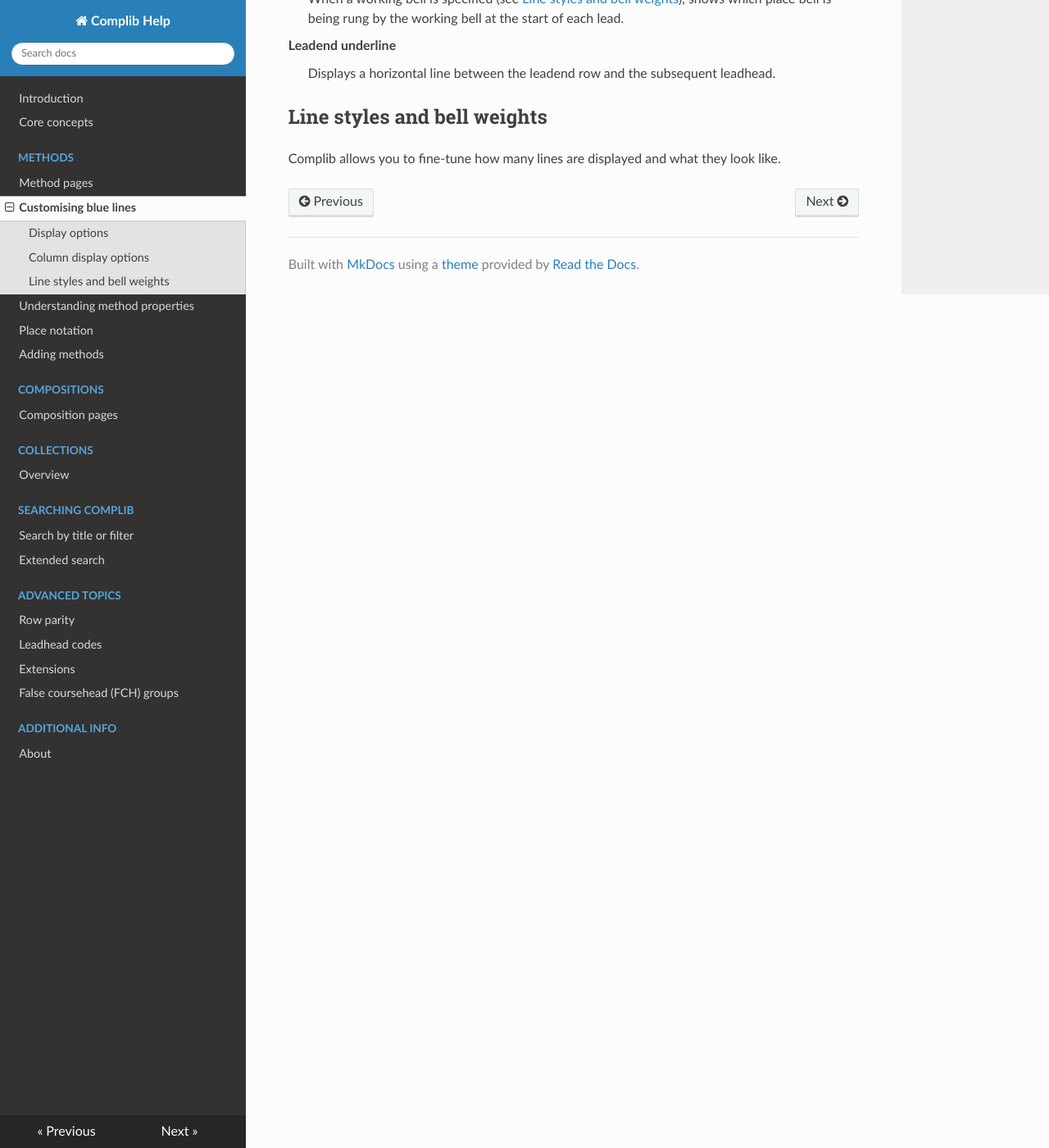
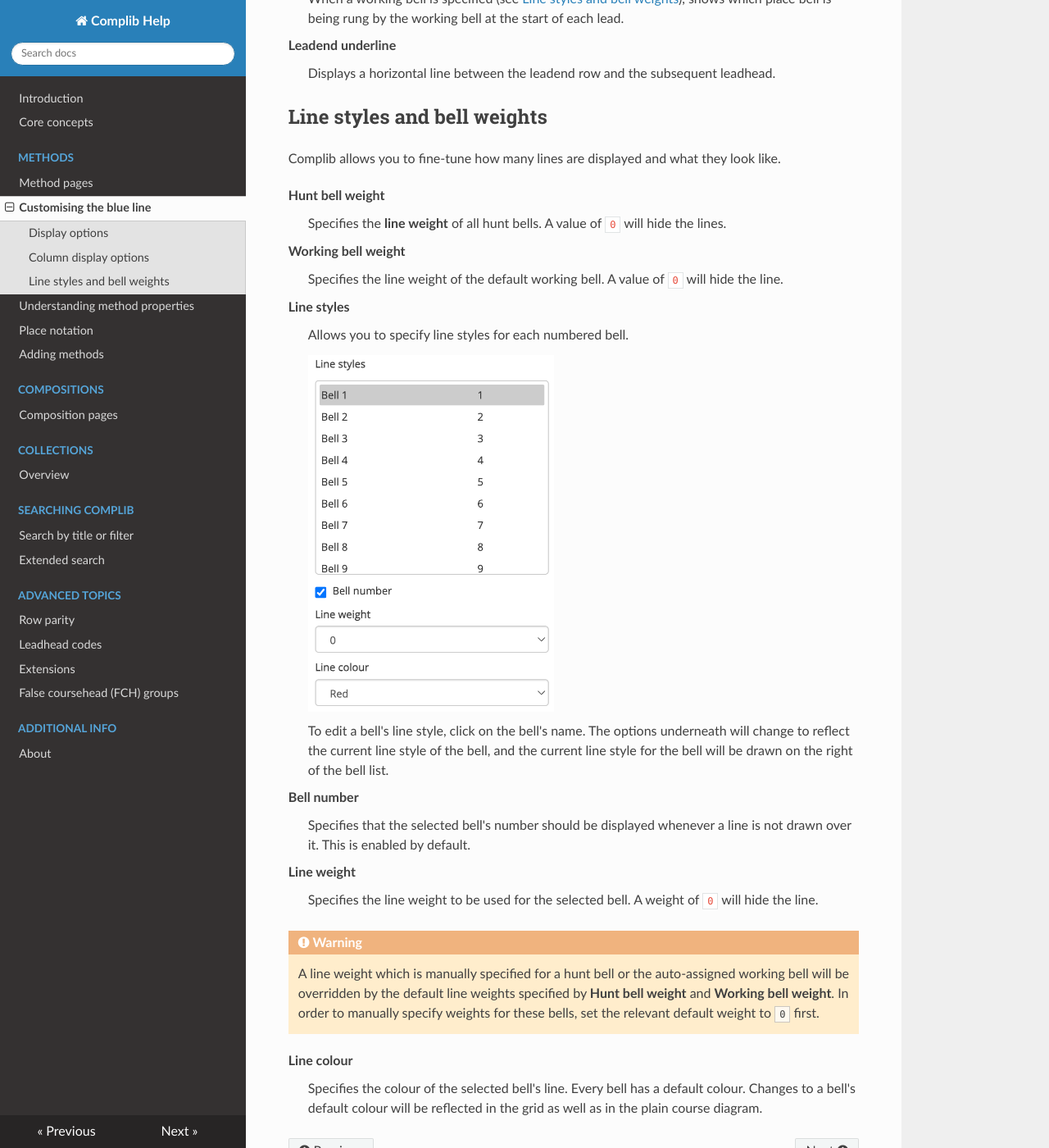
Before and after one commit to GACJ/ComplibHelp, an MkDocs documentation site: the page built from docs/methods/blueline_options.md, in a window 1280 px wide and 1400 px high, scrolled down 2606 px. Shown: the whole window at 82% size. Built offline with MkDocs 1.6.1, drawn with Linux system fonts in a browser that asks for light colours; nearby versions of some CDN libraries; some of the changed text lies outside the part shown.

Commit message:
Updated blue line options

```diff
--- a/docs/methods/blueline_options.md
+++ b/docs/methods/blueline_options.md
@@ -1,4 +1,4 @@
-# Customising blue lines
+# Customising the blue line
 
 The blue line options menu can be viewed by clicking on the cog icon at the top right of a method page's [Blue Line tab](overview.md/#blue-line).
 
@@ -75,3 +75,28 @@ Leadend underline
 
 ## Line styles and bell weights
 Complib allows you to fine-tune how many lines are displayed and what they look like.
+
+Hunt bell weight
+:   Specifies the **line weight** of all hunt bells. A value of `0` will hide the lines.
+
+Working bell weight
+:   Specifies the line weight of the default working bell. A value of `0` will hide the line.
+
+Line styles
+:   Allows you to specify line styles for each numbered bell.
+
+    ![Line style options](../img/blueline_options_linestyles.png){ width="300"}
+
+    To edit a bell's line style, click on the bell's name. The options underneath will change to reflect the current line style of the bell, and the current line style for the bell will be drawn on the right of the bell list.
+
+Bell number
+:   Specifies that the selected bell's number should be displayed whenever a line is not drawn over it. This is enabled by default.
+
+Line weight
+:   Specifies the line weight to be used for the selected bell. A weight of `0` will hide the line.
+
+!!! warning
+    A line weight which is manually specified for a hunt bell or the auto-assigned working bell will be overridden by the default line weights specified by **Hunt bell weight** and **Working bell weight**. In order to manually specify weights for these bells, set the relevant default weight to `0` first.
+
+Line colour
+:   Specifies the colour of the selected bell's line. Every bell has a default colour. Changes to a bell's default colour will be reflected in the grid as well as in the plain course diagram.
--- a/mkdocs.yml
+++ b/mkdocs.yml
@@ -4,7 +4,7 @@ nav:
   - Core concepts: concepts.md
   - 'Methods':
     - Method pages: methods/overview.md
-    - Customising blue lines: methods/blueline_options.md
+    - Customising the blue line: methods/blueline_options.md
     - Understanding method properties: methods/method_properties.md
     - Place notation: methods/place_notation.md
     - Adding methods: methods/adding_methods.md
```
Also changed, not shown: docs/img/blueline_options_linestyles.png (added), 1 other file.
